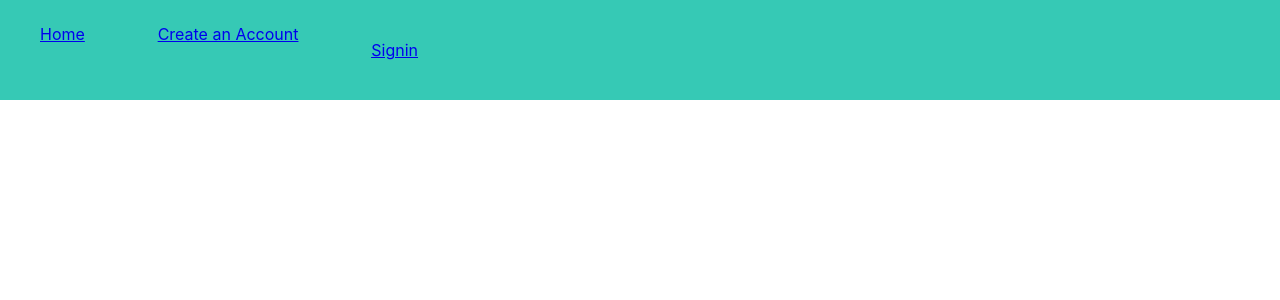
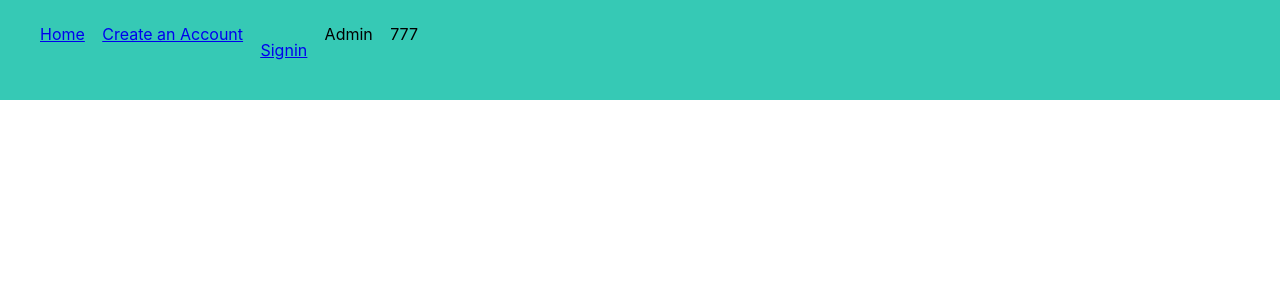
Before and after one commit to sadatakhtar/menses-react-app, a React (Create React App) app: page / in a window 1280 px wide. Shown: the top 300 px of the page. Built offline with nearby package versions, Linux system fonts and the light colour scheme; no server answers.

Commit message:
Added redux to project with a couple of test values (getUserStatus & getValue)

```diff
--- a/package.json
+++ b/package.json
@@ -4,12 +4,14 @@
   "private": true,
   "dependencies": {
     "@babel/plugin-proposal-private-property-in-object": "^7.21.11",
+    "@reduxjs/toolkit": "^1.9.5",
     "@testing-library/jest-dom": "^5.17.0",
     "@testing-library/react": "^13.4.0",
     "@testing-library/user-event": "^13.5.0",
     "firebase": "^10.1.0",
     "react": "^18.2.0",
     "react-dom": "^18.2.0",
+    "react-redux": "^8.1.2",
     "react-router-dom": "^6.15.0",
     "react-scripts": "5.0.1",
     "web-vitals": "^2.1.4"
--- a/src/App.js
+++ b/src/App.js
@@ -6,7 +6,14 @@ import AuthDetails from "./components/auth/AuthDetails";
 import Register from "./pages/RegisterPage";
 import Signin from "./pages/SigninPage";
 
+import { useSelector } from 'react-redux'
+import { getUserStatus, getValue } from './features/usersJourney/UserSlice'
+
 function App() {
+  // TODO: both cstates below are for testing purposes only and can be removed.
+  const userStatusRedux = useSelector(getUserStatus);
+  const valueRedux = useSelector(getValue)
+
   return (
     <Router>
       <nav>
@@ -22,6 +29,10 @@ function App() {
               <AuthDetails />
             </Link>
           </li>
+          <li>
+            {userStatusRedux}
+          </li>
+          <li>{valueRedux}</li>
         </ul>
       </nav>
       <Routes>
--- /dev/null
+++ b/src/app/Store.js
@@ -0,0 +1,8 @@
+import { configureStore } from '@reduxjs/toolkit';
+import userReducer from '../features/usersJourney/UserSlice'
+
+export const store = configureStore({
+    reducer: {
+        userSlice: userReducer
+    }
+})
--- /dev/null
+++ b/src/features/usersJourney/UserSlice.js
@@ -0,0 +1,30 @@
+import { createSlice } from '@reduxjs/toolkit'
+
+const initialState = {
+    // Add new states here
+    value: 777,
+    userStatus: 'Admin'
+}
+
+export const userSlice = createSlice({
+    name: 'userJourney',
+    initialState,
+    reducers: {
+        setUserStatus: (state, action) => {
+            state.userStatus = action.payload;
+          },
+          setValue: (state, action) => {
+            state.value = action.payload;
+          },
+    }
+})
+
+export const { setUserStatus, setValue } = userSlice.actions;
+
+// The functions below are called selectors and allow us to select a value from the state.
+export const getUserStatus = (state) => state.userSlice.userStatus;
+export const getValue = (state) => state.userSlice.value;
+
+
+
+export default userSlice.reducer;
```
Also changed, not shown: src/index.js (+10 -8 lines), 1 other file (tests, documents, lock files or other folders).
